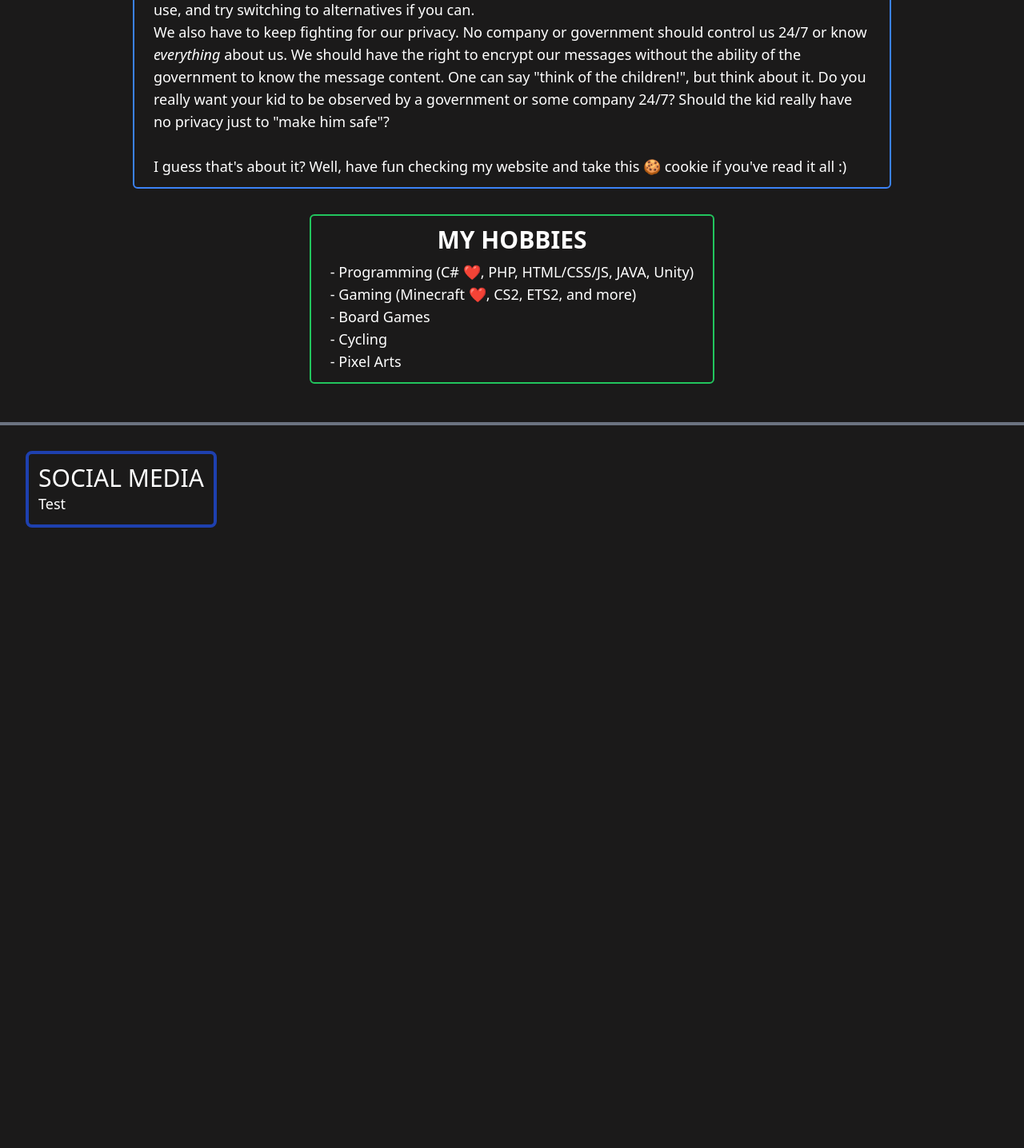
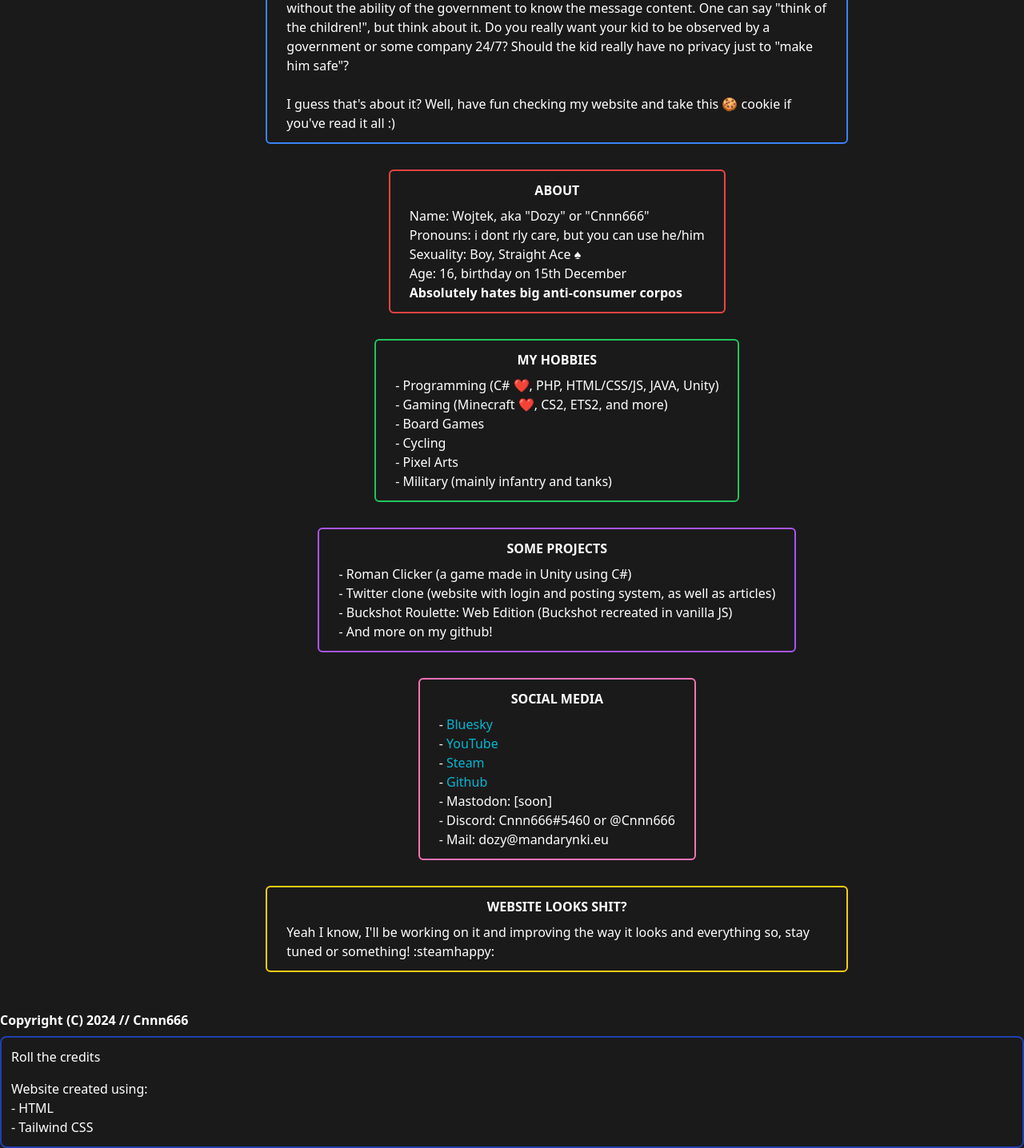
Before and after one commit to cnnn666v2/dozy-mandarynki-eu, a PHP site: page / in a window 1280 px wide. Shown: the part 1756-3192 px from the top of the page at 80% size. Before the commit the page ends 2416 px from the top, so only its background shows below. Run offline with PHP 8.4, Linux system fonts and the light colour scheme.

Commit message:
ready for version 1 public

```diff
--- a/css/input.css
+++ b/css/input.css
@@ -8,7 +8,7 @@
     }
 
     footer {
-        @apply mt-auto border-t-4 p-8 border-gray-500 flex flex-row;
+        @apply mt-auto border-t-4 p-8 border-gray-500 flex flex-col justify-center;
     }
 
     h1 { @apply text-3xl; }
--- a/css/output.css
+++ b/css/output.css
@@ -625,13 +626,12 @@ p {
   margin: 1rem;
 }
 
-.mx-4 {
-  margin-left: 1rem;
-  margin-right: 1rem;
+.mb-2 {
+  margin-bottom: 0.5rem;
 }
 
-.mb-2 {
-  margin-bottom: 0.5rem;
+.mb-4 {
+  margin-bottom: 1rem;
 }
 
 .flex {
@@ -687,12 +663,16 @@ p {
   flex-direction: column;
 }
 
+.justify-start {
+  justify-content: flex-start;
+}
+
 .justify-center {
   justify-content: center;
 }
 
-.gap-4 {
-  gap: 1rem;
+.justify-between {
+  justify-content: space-between;
 }
 
 .gap-5 {
@@ -750,29 +730,34 @@ p {
   border-color: rgb(107 114 128 / var(--tw-border-opacity, 1));
 }
 
+.border-green-500 {
+  --tw-border-opacity: 1;
+  border-color: rgb(34 197 94 / var(--tw-border-opacity, 1));
+}
+
 .border-orange-500 {
   --tw-border-opacity: 1;
   border-color: rgb(249 115 22 / var(--tw-border-opacity, 1));
 }
 
-.border-slate-600 {
+.border-pink-400 {
   --tw-border-opacity: 1;
-  border-color: rgb(71 85 105 / var(--tw-border-opacity, 1));
+  border-color: rgb(244 114 182 / var(--tw-border-opacity, 1));
+}
+
+.border-purple-500 {
+  --tw-border-opacity: 1;
+  border-color: rgb(168 85 247 / var(--tw-border-opacity, 1));
+}
+
+.border-red-500 {
+  --tw-border-opacity: 1;
+  border-color: rgb(239 68 68 / var(--tw-border-opacity, 1));
 }
 
 .border-yellow-400 {
   --tw-border-opacity: 1;
   border-color: rgb(250 204 21 / var(--tw-border-opacity, 1));
-}
-
-.border-blue-500 {
-  --tw-border-opacity: 1;
-  border-color: rgb(59 130 246 / var(--tw-border-opacity, 1));
-}
-
-.border-green-500 {
-  --tw-border-opacity: 1;
-  border-color: rgb(34 197 94 / var(--tw-border-opacity, 1));
 }
 
 .p-3 {
@@ -842,6 +827,11 @@ p {
   text-transform: lowercase;
 }
 
+.text-cyan-500 {
+  --tw-text-opacity: 1;
+  color: rgb(6 182 212 / var(--tw-text-opacity, 1));
+}
+
 .text-orange-300 {
   --tw-text-opacity: 1;
   color: rgb(253 186 116 / var(--tw-text-opacity, 1));
@@ -852,17 +842,7 @@ p {
   color: rgb(248 113 113 / var(--tw-text-opacity, 1));
 }
 
-.text-cyan-500 {
-  --tw-text-opacity: 1;
-  color: rgb(6 182 212 / var(--tw-text-opacity, 1));
-}
-
-.text-cyan-600 {
-  --tw-text-opacity: 1;
-  color: rgb(8 145 178 / var(--tw-text-opacity, 1));
-}
-
-.text-cyan-400 {
+.hover\:text-cyan-400:hover {
   --tw-text-opacity: 1;
   color: rgb(34 211 238 / var(--tw-text-opacity, 1));
 }
--- a/index.html
+++ b/index.html
@@ -3,7 +3,7 @@
     <head>
         <meta charset="UTF-8" />
         <title>Cnnn666 // Homepage</title>
-        <link rel="stylesheet" href="css/output.css" />
+        <link rel="stylesheet" href="css/build.css" />
         <link rel="stylesheet" href="css/default.css" />
     </head>
 
@@ -12,21 +12,27 @@
             <nav class="border-b-4 border-gray-500">
                 <ul class="flex flex-row gap-5 text-2xl uppercase font-bold m-4">
                     <li><h1 class="text-orange-300"><a class="hover:text-orange-100" href="https://mandarynki.eu">Mandarynki.eu</a></h1><p class="text-xs lowercase text-red-400">cnnn666.mandarynki.eu</p></li>
-                    <li><a class="nav-item" href="#">Home</a></li>
+                    <li><a class="nav-item" href="https://cnnn666.mandarynki.eu">Home</a></li>
                     <li><a class="nav-item" href="#">Projects</a></li>
-                    <li><a class="nav-item" href="#">Socials</a></li>
+                    <li><a class="nav-item" href="#">Gallery</a></li>
                     <li><a class="nav-item" href="#">Other</a></li>
                 </ul>
             </nav>
         </header>
 
-        <main class="flex flex-col justify-center py-12 gap-8 text-center">
-            <div class="border-2 border-solid border-orange-500 py-3 px-6 rounded-md w-max self-center">
+        <main class="flex flex-row justify-between">
+            <div class="p-4">
+                <img src="img/nightmare-foxy.gif" alt="image of astolfo" height="400" width="400" />
+            </div>
+
+            <div class="flex flex-col py-12 gap-8 text-center">
+                <div class="border-2 border-solid border-orange-500 py-3 px-6 rounded-md self-center">
                     <h1 class="font-bold">👋 Hello! I'm Cnnn666, aka Dozy <span class="text-sm font-normal"><br>Eventually, The Prince of Tangerines I</span></h1>
                     <h3>And welcome to my website!</h3>
+                    <h6>(Still under construction)</h6>
                 </div>
 
-            <div class="flex flex-col border-2 border-solid border-blue-500 py-3 px-6 rounded-md w-max self-center">
+                <div class="flex flex-col border-2 border-solid border-blue-500 py-3 px-6 rounded-md self-center">
                     <h1 class="uppercase font-bold mb-2">So, who am I?</h1>
                     <p class="text-left max-w-4xl">
                         To make it short: I'm just a teen who likes computers a lot<br>
@@ -52,7 +58,7 @@
                         How could I forget about the STALKER and METRO games? Honestly, I dont know, but go play them all and you won't regret it :) easily my top games right after Minecraft.<br><br>
 
                         But enough of that, notice how I "italized" the word "video"? Yeah, video games are not the only games I like.<br>
-                    In school we have a teacher, with who we sometimes play board games together! You don't believe it? Yeah, I also wouldn't belive myself if I didn't experience it.<br>
+                        In school we have a teacher, with who we sometimes play board games together! You don't believe me? Yeah, I also wouldn't belive myself if I didn't experience it.<br>
                         I do have to say though, that before we had classes with him I didn't like board games at all. But after all that I pretty much love them!<br><br>
 
                         That would be it for the "gaming" section, let's move onto something more interesting and important<br>
@@ -64,20 +70,64 @@
                     </p>
                 </div>
 
-            <div class="flex flex-col border-2 border-solid border-green-500 py-3 px-6 rounded-md w-max self-center text-left">
+                <div class="flex flex-col border-2 border-solid border-red-500 py-3 px-6 rounded-md self-center text-left">
+                    <h1 class="uppercase font-bold text-center mb-2">About</h1>
+                    <p>Name: Wojtek, aka "Dozy" or "Cnnn666"</p>
+                    <p>Pronouns: i dont rly care, but you can use he/him</p>
+                    <p>Sexuality: Boy, Straight Ace ♠</p>
+                    <p>Age: 16, birthday on 15th December</p>
+                    <p class="font-bold">Absolutely hates big anti-consumer corpos</p>
+                </div>
+
+                <div class="flex flex-col border-2 border-solid border-green-500 py-3 px-6 rounded-md self-center text-left">
                     <h1 class="uppercase font-bold text-center mb-2">My hobbies</h1>
                     <p>- Programming (C# ❤, PHP, HTML/CSS/JS, JAVA, Unity)</p>
                     <p>- Gaming (Minecraft ❤, CS2, ETS2, and more)</p>
                     <p>- Board Games</p>
                     <p>- Cycling</p>
                     <p>- Pixel Arts</p>
+                    <p>- Military (mainly infantry and tanks)</p>
+                </div>
+
+                <div class="flex flex-col border-2 border-solid border-purple-500 py-3 px-6 rounded-md self-center text-left">
+                    <h1 class="uppercase font-bold text-center mb-2">Some projects</h1>
+                    <p>- Roman Clicker (a game made in Unity using C#)</p>
+                    <p>- Twitter clone (website with login and posting system, as well as articles)</p>
+                    <p>- Buckshot Roulette: Web Edition (Buckshot recreated in vanilla JS)</p>
+                    <p>- And more on my github!</p>
+                </div>
+
+                <div class="flex flex-col border-2 border-solid border-pink-400 py-3 px-6 rounded-md self-center text-left">
+                    <h1 class="uppercase font-bold text-center mb-2">Social Media</h1>
+                    <p>- <a class="text-cyan-500 hover:underline hover:text-cyan-400" href="https://bsky.app/profile/cnnn666.mandarynki.eu">Bluesky</a></p>
+                    <p>- <a class="text-cyan-500 hover:underline hover:text-cyan-400" href="https://www.youtube.com/@dozypleng">YouTube</a></p>
+                    <p>- <a class="text-cyan-500 hover:underline hover:text-cyan-400" href="https://steamcommunity.com/id/dozy-pl-eng/">Steam</a></p>
+                    <p>- <a class="text-cyan-500 hover:underline hover:text-cyan-400" href="https://github.com/cnnn666v2">Github</a></p>
+                    <p>- Mastodon: [soon]</p>
+                    <p>- Discord: Cnnn666#5460 or @Cnnn666</p>
+                    <p>- Mail: dozy@mandarynki.eu</p>
+                </div>
+
+                <div class="flex flex-col border-2 border-solid border-yellow-400 py-3 px-6 rounded-md self-center text-left">
+                    <h1 class="uppercase font-bold text-center mb-2">Website looks shit?</h1>
+                    <p>Yeah I know, I'll be working on it and improving the way it looks and everything so, stay tuned or something! :steamhappy:</p>
+                </div>
+            </div>
+
+            <div class="p-4">
+                <img src="img/astolfo.webp" alt="image of astolfo" height="400" width="250" />
             </div>
         </main>
 
         <footer>
-            <div class="p-3 border-4 border-blue-800 rounded-lg flex flex-col">
-                <h1>SOCIAL MEDIA</h1>
-                <p>Test</p>
+            <p class="mb-2 font-bold">Copyright (C) 2024 // Cnnn666</p>
+            <div class="p-3 border-2 border-blue-800 rounded-lg flex flex-col">
+                <h1 class="mb-4">Roll the credits</h1>
+                <p>
+                    Website created using:<br>
+                    - HTML<br>
+                    - Tailwind CSS
+                </p>
             </div>
         </footer>
     </body>
```
Also changed, not shown: other parts of css/output.css (+22 -41 lines), css/build.css (added), img/astolfo.webp (added), img/nightmare-foxy.gif (added). Lines whose indentation alone changed are shown as unchanged.
